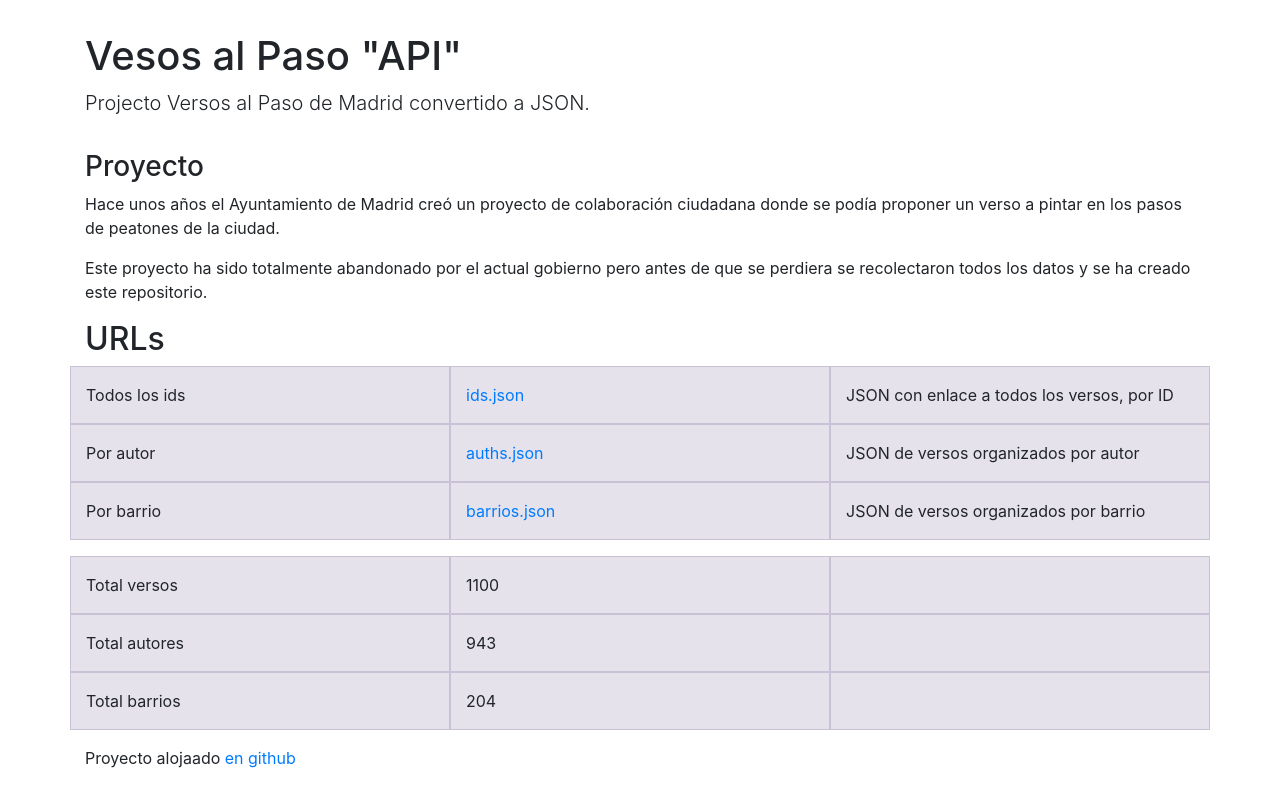
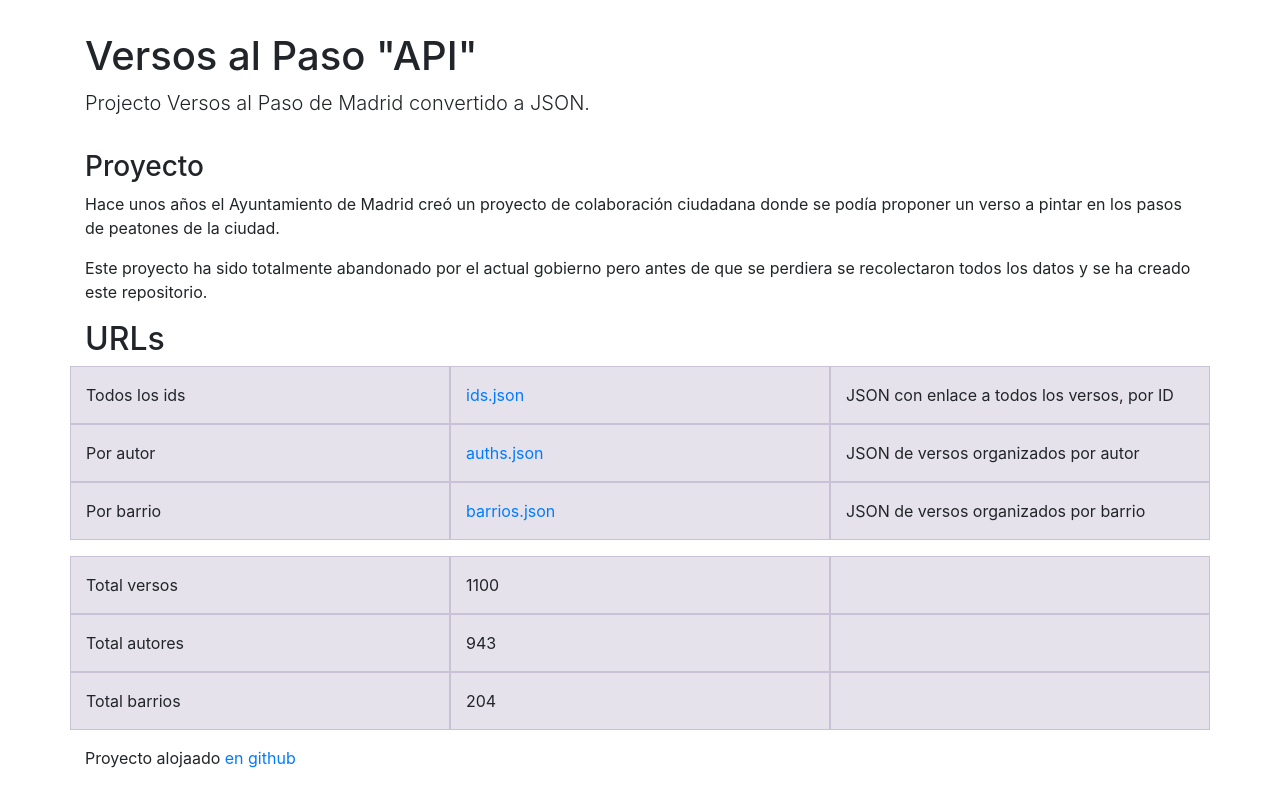
Before and after one commit to jagedn/versosalpaso.madrid.es.csv, a plain HTML site: page public/index.html in a window 1280 px wide. Drawn offline with Linux system fonts and the light colour scheme.

```diff
--- a/public/index.html
+++ b/public/index.html
@@ -21,7 +21,7 @@
 <body>
 <div class="container">
 
-    <h1>Vesos al Paso "API"</h1>
+    <h1>Versos al Paso "API"</h1>
     <p class="lead">Projecto Versos al Paso de Madrid convertido a JSON.</p>
 
     <h3>Proyecto</h3>
```
